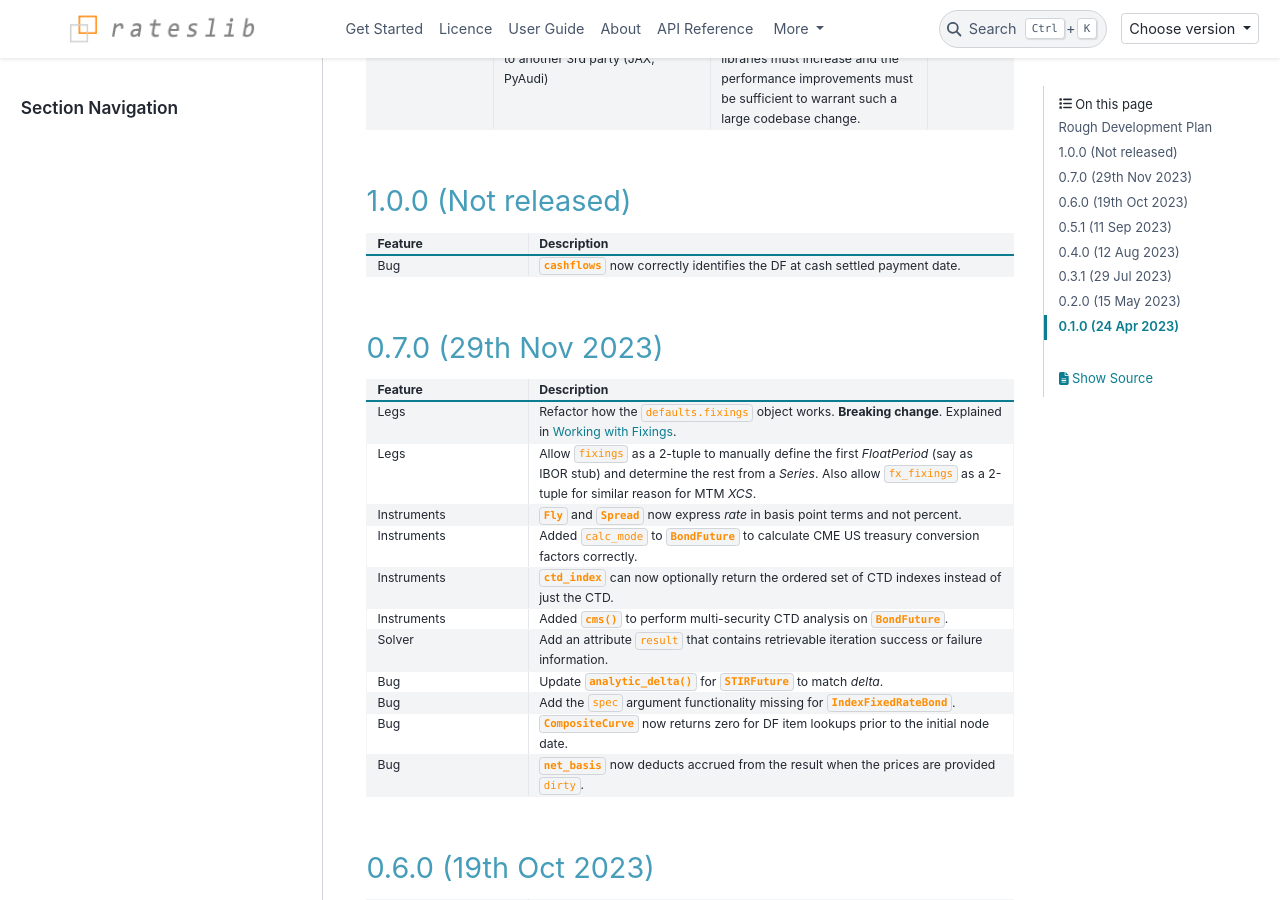
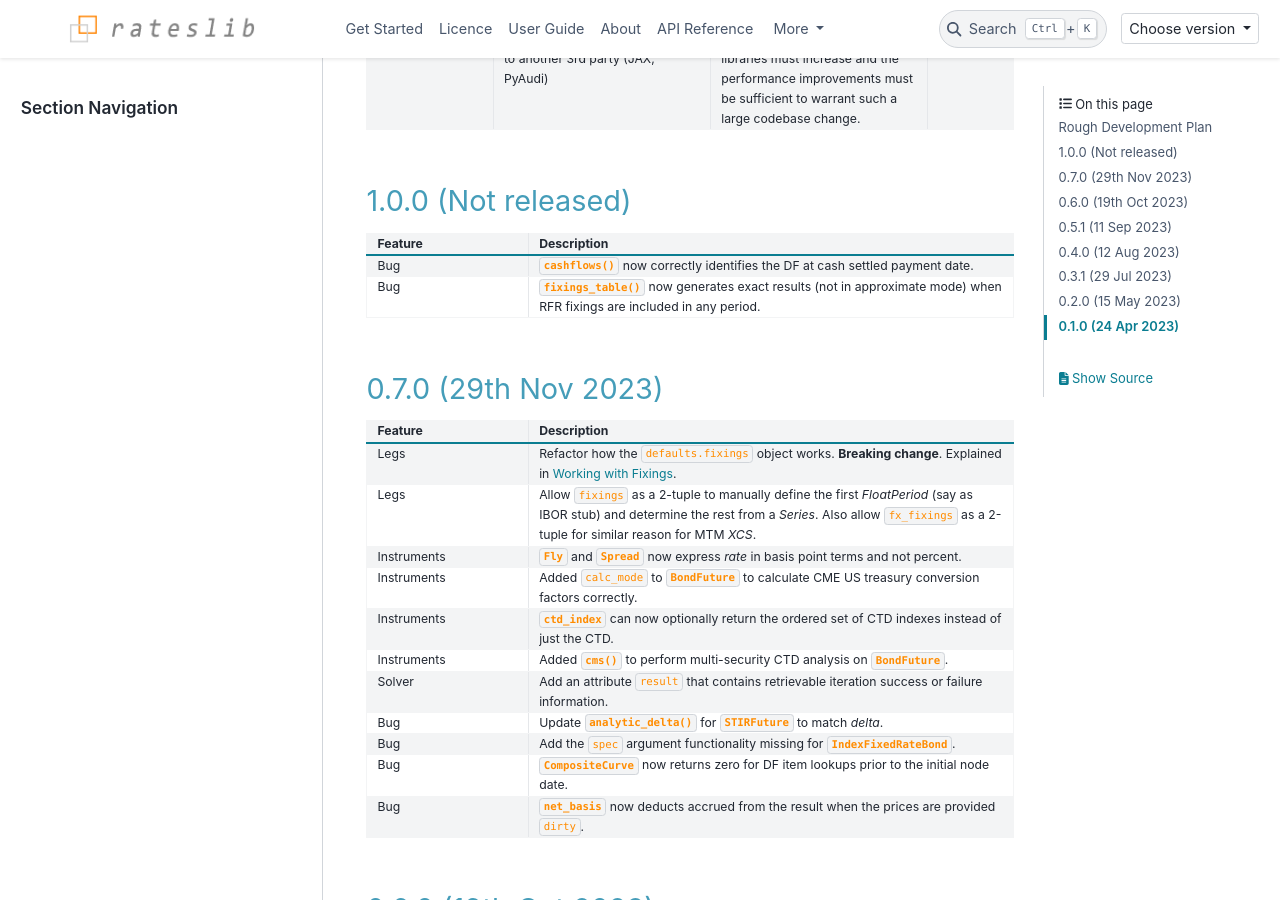
Before and after one commit to attack68/rateslib, a Sphinx documentation site: the page built from docs/source/i_whatsnew.rst, in a window 1280 px wide and 900 px high, scrolled down 676 px. Built offline with Sphinx 7.4.7 and the PyData theme 0.15.4, drawn with Linux system fonts in a browser that asks for light colours; comment, search, counter and statistics services are not loaded.

Commit message:
BUG: fixings table when RFR fixings are included.

```diff
--- a/docs/source/i_whatsnew.rst
+++ b/docs/source/i_whatsnew.rst
@@ -63,8 +63,11 @@ email contact through **rateslib@gmail.com**.
    * - Feature
      - Description
    * - Bug
-     - :class:`~rateslib.instruments.FRA.cashflows` now correctly identifies the DF at cash
+     - :meth:`~rateslib.instruments.FRA.cashflows` now correctly identifies the DF at cash
        settled payment date.
+   * - Bug
+     - :meth:`~rateslib.legs.FloatLeg.fixings_table` now generates exact results (not in approximate mode) when RFR
+       fixings are included in any period.
 
 
 0.7.0 (29th Nov 2023)
```
